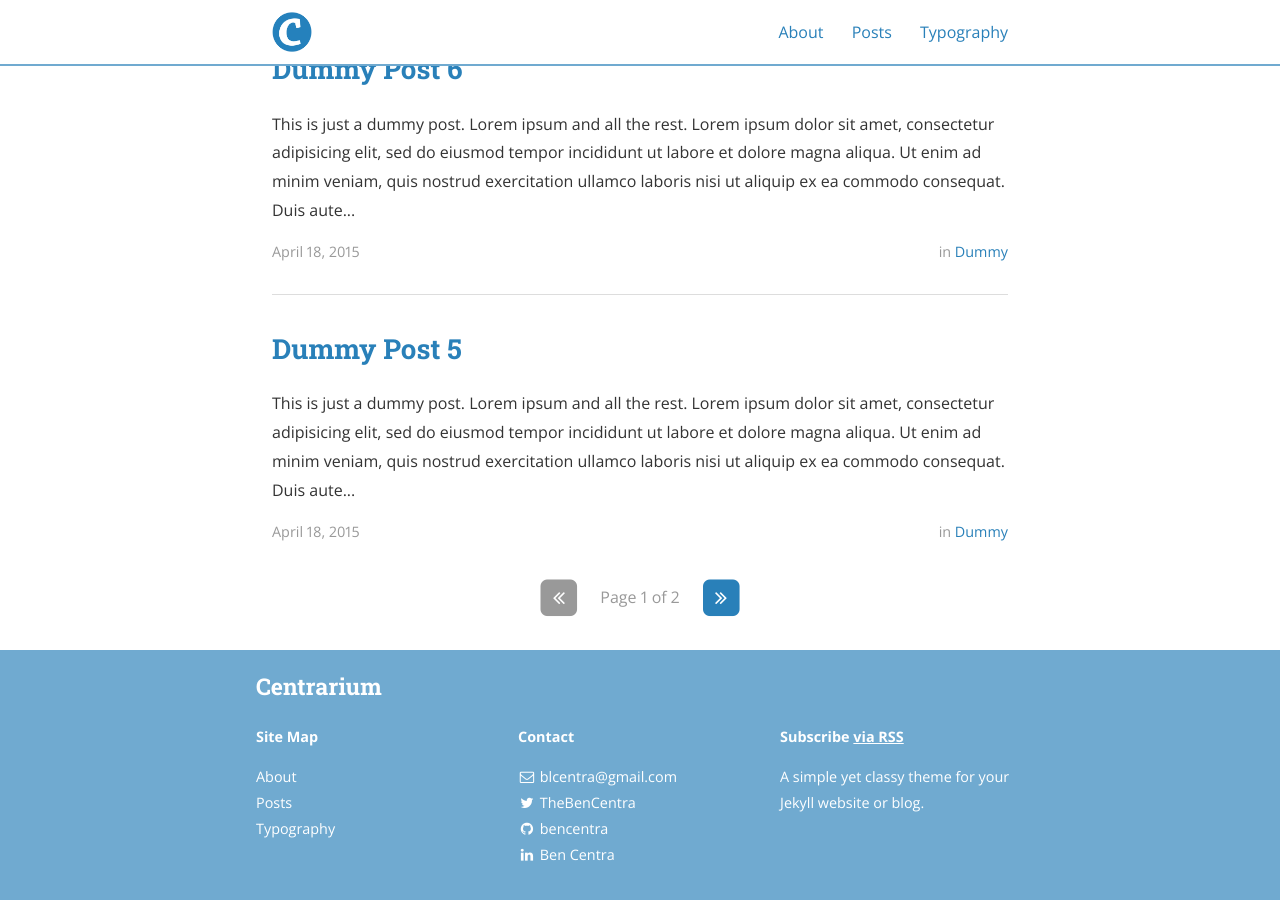
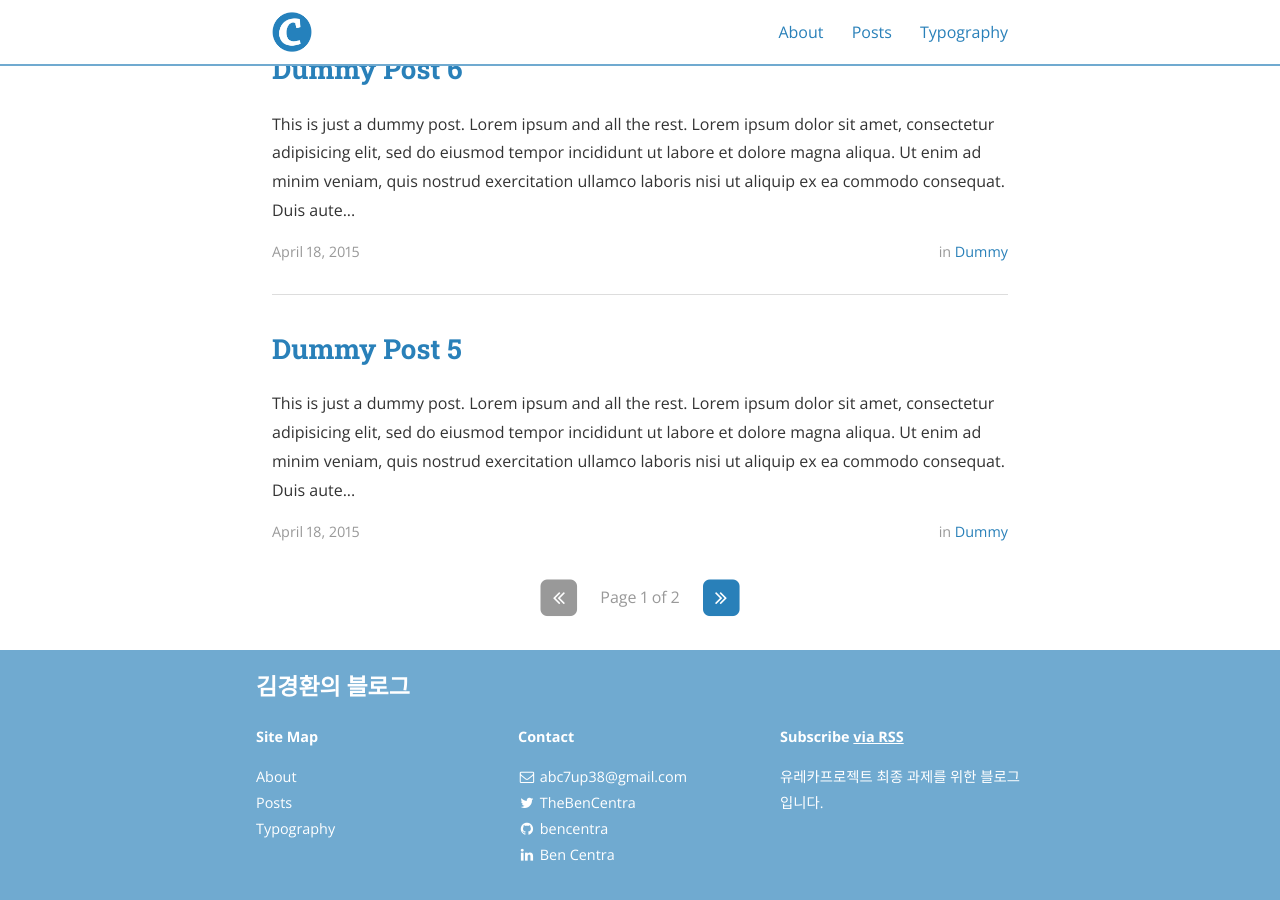
Before and after one commit to HongSena/HongSena.github.io, a Jekyll site: the page built from index.html, in a window 1280 px wide and 900 px high, scrolled down 1275 px. Built offline with Jekyll 4.4.1, drawn with Linux system fonts in a browser that asks for light colours; nearby versions of some CDN libraries; the list of posts is cut into pages by our own code; some of the changed text lies outside the part shown.

Commit message:
_config.yml fix

```diff
--- a/_config.yml
+++ b/_config.yml
@@ -9,12 +9,12 @@ exclude:
   - "/vendor/"
 
 # Site settings
-title: Centrarium
-subtitle: "A simple yet classy theme for your Jekyll website or blog"
-email: blcentra@gmail.com
-name: Ben Centra
+title: 김경환의 블로그
+subtitle: "김경환의 블로그 입니다."
+email: abc7up38@gmail.com
+name: 김경환
 description: >
-  A simple yet classy theme for your Jekyll website or blog.
+  유레카프로젝트 최종 과제를 위한 블로그 입니다.
 # Base URL of site (i.e. /blog). It should always start with a slash,
 # and never end with a slash. Set it to a blank value if hosting at the
 # root of your server.
```
